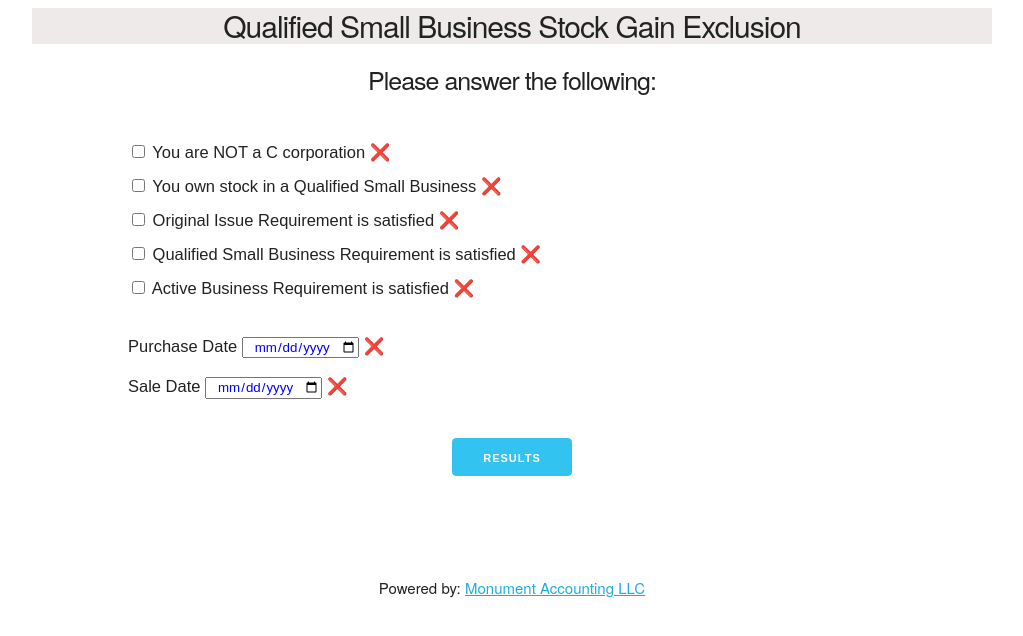
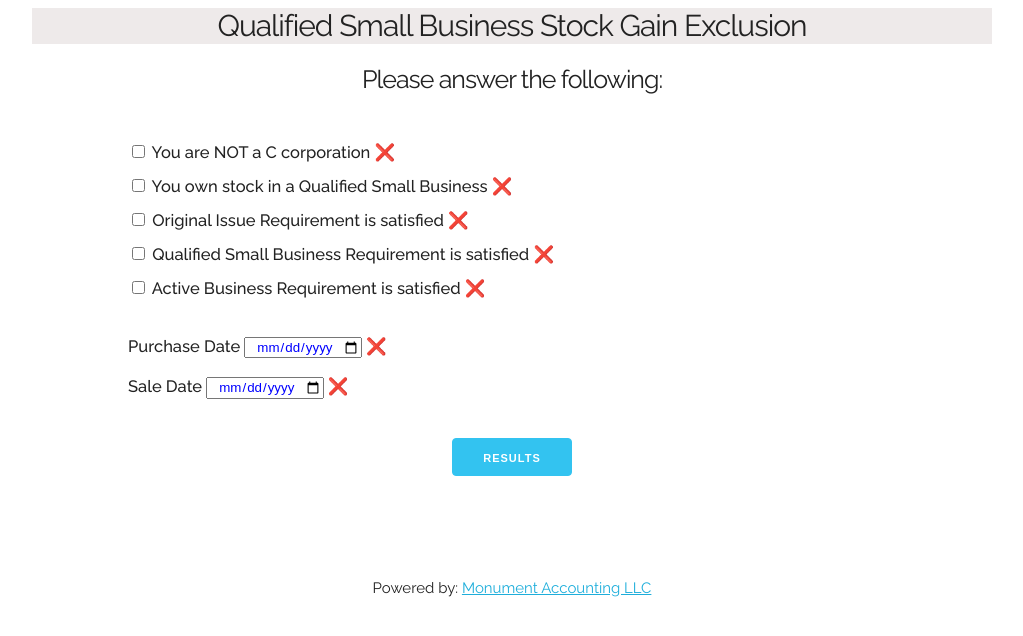
Before and after one commit to massia1207/Small-Business-Stock, a plain HTML site: page index.html in a window 1280 px wide. Shown: the whole page, without its empty margins (128-1151 px from the left). Drawn offline with nearby package versions, Linux system fonts and the light colour scheme.

Commit message:
add font

```diff
--- a/css/style.css
+++ b/css/style.css
@@ -37,9 +37,8 @@ input:valid+span::after {
 
 label{
   font-size: 1.65rem;
-  font-family: Arial, Helvetica, sans-serif;
-  font-weight: 200;
-  /* color: blueviolet; */
+  font-family: 'Raleway', sans-serif;
+  font-weight: 500;
 }
 
 input{
--- a/index.html
+++ b/index.html
@@ -7,6 +7,8 @@
   <link rel="stylesheet" href="css/style.css">
   <link href="https://stackpath.bootstrapcdn.com/font-awesome/4.7.0/css/font-awesome.min.css" rel="stylesheet" integrity="sha384-wvfXpqpZZVQGK6TAh5PVlGOfQNHSoD2xbE+QkPxCAFlNEevoEH3Sl0sibVcOQVnN" crossorigin="anonymous">
   <link rel="icon" href="images/Logo 80 x 80.jpg">
+  <link rel="preconnect" href="https://fonts.gstatic.com">
+  <link href="https://fonts.googleapis.com/css2?family=Raleway:wght@400;500&display=swap" rel="stylesheet">
   <title>Qualified Small Business Stock Exclusion</title>
 </head>
 <body>
```
Also changed, not shown: css/Raleway-Medium.ttf (added).
